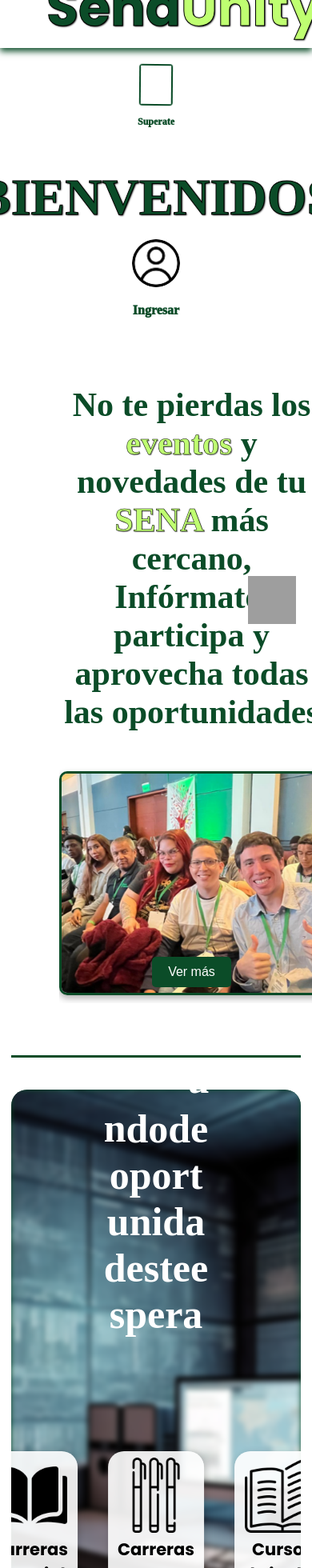
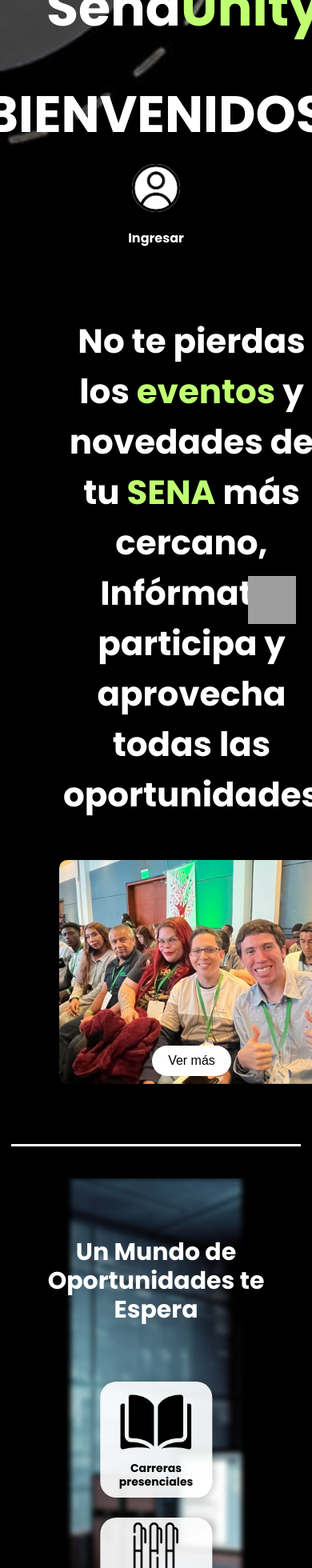
Before and after one commit to bryan2203/SenaUnity, a React (Vite) app: page / in a window 390 px wide. Shown: the part 40-2000 px from the top of the page at 80% size. Built offline with nearby package versions, Linux system fonts and the light colour scheme; grey boxes are pictures that could not be loaded.

Commit message:
editando las margenes  y los mediaqueri de la pagina

```diff
--- a/src/Layouts/Header/Header.css
+++ b/src/Layouts/Header/Header.css
@@ -3,9 +3,7 @@
   display: flex;
   justify-content: space-between;
   align-items: center;
-    /* background: linear-gradient(135deg, #a6a6a7, #2a5298); */
-    background-color:  #ffffff;
-    box-shadow: 0 4px 8px #0b4c28;
+  box-shadow: none;
   width: 100%;
   height: 100px;
   padding: 0 38px;
@@ -15,7 +13,6 @@
   left: 0; /* Lo fija al borde izquierdo */
   z-index: 1000; /* Asegura que el header esté por encima de otros elementos */
 }
-
   .LogoSena{
     height: 30px;
     margin-left: 0%;
@@ -26,13 +23,13 @@
   .centro-comercio-text {
     font-family: 'Poppins', sans-serif;
     font-size: 14px;
-    color: #0B4C28;
+    color: #ffffff;
     font-weight: 500;
     line-height: 1.2;
     margin-left: 10px;
     display: inline-block;
-    -webkit-text-stroke: 0.2px black;
-    text-shadow: 0.2px 0.2px 0px black;
+    -webkit-text-stroke: 0.2px rgb(255, 247, 247);
+    text-shadow: 0.2px 0.2px 0px rgb(255, 255, 255);
     margin-top: 1%;
   }
 
@@ -53,11 +50,9 @@
   /*  Título */
   .DivHeader h1 {
     font-size: 65px;
-    color: #0B4C28;
+    color: #ffffff;
     font-family: 'Poppins', sans-serif;
     font-weight: 1000;
-    text-shadow: 1px 1px 2px black;
-    -webkit-text-stroke: 1px black;
     padding: 5px 10px;
     border: none;
     border-radius: 0;
@@ -92,7 +87,7 @@
 
   nav ul li a {
     text-decoration: none;
-    color: rgb(0, 0, 0);
+    color: rgb(255, 255, 255);
     font-size: 21px;
     font-weight: bold;
     font-family: 'Poppins', sans-serif;
@@ -106,7 +101,7 @@
     display: block;
     width: 0;
     height: 3px;
-    background-color: rgb(0, 128, 0); /* Verde neón */
+    background-color: #bfff71; /* Verde neón */
     transition: width 0.3s ease-in-out;
     position: absolute;
     bottom: 0;
--- a/src/Layouts/InstrucFuncionarios/InstrucFuncionarios.css
+++ b/src/Layouts/InstrucFuncionarios/InstrucFuncionarios.css
@@ -1,3 +1,22 @@
+body {
+  background-image: url('../../assets/images/fondoApp.jpg');
+  background-size: cover;
+  background-repeat: no-repeat;
+  background-position: top center;
+  background-color: #ffffff; /* Un color de fondo por si hay espacio debajo de la imagen */
+  min-height: 100vh;
+  width: 100%;
+  margin: 0;
+  padding: 0;
+  overflow-x: hidden;
+}
+
+#root {
+  width: 100%;
+  max-width: 100vw;
+  overflow-x: hidden;
+}
+
 .instruc-funcionarios {
   display: flex;
   flex-direction: column;
@@ -8,15 +27,16 @@
   margin: 0 auto;
   text-align: center;
   position: relative;
-  margin-top: 4%;
+  margin-top: 3%;
   margin-bottom: 60px;
-
+  font-family: 'Poppins', sans-serif;
 }
 
 .titulo-principal {
   position: absolute;
   top: -70px;
-  color: #0B4C28;
+  color: #ffffff;
+  font-family: 'Poppins', sans-serif;
   font-size: 2.5rem;
   font-weight: bold;
   text-transform: lowercase;
@@ -37,26 +57,22 @@
 
 .tarjetas-slider {
   display: flex;
-  gap: 12.5%;
-  width: 72%;
-  transition: transform 2s cubic-bezier(0.4, 0, 0.2, 1);
+  width: 100%;
   align-items: center;
+  position: relative;
+  justify-content: space-between;
 }
 
 /* Estilos base para todas las tarjetas */
 .tarjeta {
-  flex: 1;
-  width: calc(33.33% - 6px);
-  min-width: 250px;
-  max-width: 300px;
+  width: 25%;
+  position: relative;
   border-radius: 20px;
   overflow: hidden;
-  position: relative;
   background: #f5f5f5;
   opacity: 1;
-  transition: opacity 1s ease-in-out;
   height: 350px;
-  box-shadow: 0.5px 4px 8px #0b4c28;
+  flex: 0 0 calc(25% - 20px);
 }
 
 /* Tarjeta de calificación fija */
@@ -72,7 +88,7 @@
   align-items: center;
   border-radius: 20px;
   overflow: hidden;
-  gap: 50px;
+  gap: 10px;
 }
 
 /* Agregamos el contenedor de imagen para la tarjeta de calificación */
@@ -108,16 +124,8 @@
 
 /* Animación del slider */
 .tarjetas-slider {
-  animation: slideLeft 0.5s ease;
-}
-
-@keyframes slideLeft {
-  from {
-    transform: translateX(100%);
-  }
-  to {
-    transform: translateX(0);
-  }
+  animation: none;
+  transition: none;
 }
 
 .imagen-container {
@@ -196,7 +204,7 @@
   left: 50%;
   transform: translateX(-50%);
   z-index: 2;
-  background: rgba(255, 255, 255, 0.8);
+  background: rgba(0, 0, 0, 0.8);
   backdrop-filter: blur(5px);
   border-radius: 15px;
   width: fit-content;
@@ -211,7 +219,7 @@
 }
 
 .estrella {
-  color: #ddd;
+  color: #ffffff;
   font-size: 24px;
   transition: color 0.3s ease;
 }
@@ -221,17 +229,15 @@
 }
 
 .nombre-instructor {
-  color: #0B4C28;
+  color: #000000;
   font-size: 2rem;
-  margin: 1px 0;
+  top: 84%;
   text-transform: lowercase;
   position: absolute;
   bottom: 20px;
   left: 0;
   right: 0;
-  padding: 5px;
-  -webkit-text-stroke: 0.1px rgb(255, 255, 255);
-
+  padding:px;
 }
 
 /* Responsive */
@@ -241,51 +247,75 @@
   }
 
   .tarjeta {
-    flex: 0 1 calc(50% - 20px);
+    flex: 0 0 calc(25% - 30px);
   }
 }
 
 @media (max-width: 768px) {
   .tarjeta {
-    flex: 0 1 100%;
+    flex: 0 0 calc(25% - 15px);
   }
 }
 
 /* Media queries for responsive design */
 @media screen and (max-width: 992px) {
   .tarjetas-slider {
-    gap: 5%;
-    width: 90%;
+    width: 100%;
+    justify-content: center;
+    gap: 15px;
+    top: 10%;
   }
 
   .tarjeta {
-    min-width: 200px;
-    max-width: 250px;
+    width: 30%; /* Aumentamos el ancho para 3 tarjetas */
+    flex: 0 0 calc(30% - 15px);
+  }
+
+  /* Ocultamos las tarjetas extra si hay más de 3 + la de califica */
+  .tarjeta:not(.tarjeta-califica):nth-child(n+4) {
+    display: none;
+  }
+
+  .titulo-principal {
+    top: -60px; /* Ajustamos la posición para que baje un poco */
+    margin-top: 10px; /* Agregamos margen adicional */
+  }
+
+  .titulo-oportunidades {
+    top: 25%; /* Bajamos un poco el título */
+    font-size: 40px; /* Reducimos un poco el tamaño */
+    width: 85%; /* Aseguramos que no se corte */
+  }
+
+  .oportunidades-img {
+    width: calc(100% - 150px);
+    height: calc(100% - 50px);
   }
 }
 
 @media screen and (max-width: 768px) {
-  .tarjetas-slider {
-    gap: 4%;
-    width: 95%;
-  }
-
   .tarjeta {
-    width: calc(50% - 10px); /* Adjust to show only 2 cards */
-    min-width: 180px;
-    max-width: 220px;
-  }
-
-  .tarjeta:nth-child(3) {
-    display: none; /* Hide the third card on mobile */
-  }
-
-  .instruc-funcionarios {
-    height: 350px;
+    width: 45%; /* Ajustamos para pantallas aún más pequeñas */
+    flex: 0 0 calc(45% - 10px);
   }
 
   .titulo-principal {
-    font-size: 2rem;
+    top: -55px;
+    margin-top: 20px;
+    font-size: 2rem; /* Reducimos un poco el tamaño para pantallas más pequeñas */
+    text-align: center;
+  }
+
+  .titulo-oportunidades {
+    top: 30%; /* Bajamos más en pantallas más pequeñas */
+    font-size: 35px;
+    width: 90%;
+    padding: 5px 10px;
+  }
+
+  .oportunidades-img {
+    width: calc(100% - 150px);
+    height: calc(100% - 50px);
   }
 }
 
@@ -295,8 +325,165 @@
   }
 
   .tarjeta {
-    min-width: 150px;
-    max-width: 180px;
-    height: 300px;
+    flex: 0 0 calc(25% - 10px);
+  }
+
+  .titulo-oportunidades {
+    top: 35%;
+    font-size: 30px;
+    width: 95%;
+  }
+
+  .oportunidades-img {
+    width: calc(100% - 150px);
+    height: calc(100% - 50px);
   }
 }
+
+.titulo-oportunidades {
+  position: absolute;
+  top: 16%;
+  left: 50%;
+  transform: translate(-50%, -50%);
+  color: white;
+  font-size: 45px;
+  font-family: 'Poppins', sans-serif;
+  width: 90%;
+  text-align: center;
+  word-wrap: break-word;
+  line-height: 1.2;
+}
+
+.opcion {
+  width: calc(25% - 20px);
+  min-width: 100px;
+  padding: 6px;
+}
+
+.opcion img {
+  width: 70%;
+  height: auto;
+}
+
+.opcion p {
+  font-size: 16px;
+  text-align: center;
+  padding: 5px;
+  margin: 0;
+  width: 100%;
+  word-wrap: break-word;
+  overflow-wrap: break-word;
+  line-height: 1.2;
+}
+
+/* Media queries para ajustar tamaños en pantallas más pequeñas */
+@media screen and (max-width: 992px) {
+  .opcion {
+    width: calc(25% - 15px);
+    min-width: 90px;
+  }
+
+  .opcion p {
+    font-size: 14px;
+  }
+}
+
+@media screen and (max-width: 768px) {
+  .opcion {
+    width: calc(25% - 10px);
+    min-width: 80px;
+  }
+
+  .opcion p {
+    font-size: 12px;
+  }
+}
+
+@media screen and (max-width: 480px) {
+  .opcion {
+    width: calc(25% - 8px);
+    min-width: 70px;
+  }
+
+  .opcion p {
+    font-size: 11px;
+  }
+}
+
+.oportunidades-img {
+  width: calc(100% - 150px); /* Reducimos 150px del ancho */
+  height: calc(100% - 50px); /* Reducimos 50px del alto */
+  object-fit: cover;
+  position: absolute;
+  top: 0;
+  left: 50%; /* Centramos la imagen */
+  transform: translateX(-50%); /* Aseguramos que esté centrada */
+}
+
+/* Estilos normales */
+.opciones-container {
+  position: absolute;
+  bottom: 26%;
+  left: 50%;
+  transform: translateX(-50%);
+  display: flex;
+  justify-content: center;
+  gap: 15%;
+  width: 70%;
+  z-index: 2;
+}
+
+/* Primer breakpoint para tablets pequeñas */
+@media screen and (max-width: 768px) {
+  .opciones-container {
+    width: 80%;
+    gap: 10%;
+  }
+}
+
+/* Breakpoint específico para celulares */
+@media screen and (max-width: 576px) {
+  .opciones-container {
+    flex-direction: column;
+    bottom: 15%;
+    gap: 25px;
+    width: 50%;
+  }
+
+  .opcion {
+    width: 140px;
+    margin: 0 auto;
+  }
+
+  .opcion p {
+    font-size: 14px;
+  }
+}
+
+/* Celulares muy pequeños */
+@media screen and (max-width: 360px) {
+  .opciones-container {
+    bottom: 10%;
+    gap: 20px;
+  }
+
+  .opcion {
+    width: 120px;
+  }
+}
+
+@media screen and (max-width: 768px) {
+  .titulo-oportunidades {
+    font-size: 35px;
+    width: 95%;
+    top: 20%;
+  }
+}
+
+@media screen and (max-width: 576px) {
+  .titulo-oportunidades {
+    font-size: 30px;
+    width: 90%;
+    top: 15%;
+  }
+}
--- a/src/Layouts/NuestrasSedes/NuestrasSedes.css
+++ b/src/Layouts/NuestrasSedes/NuestrasSedes.css
@@ -8,34 +8,15 @@
   margin-bottom: 50px;
 }
 
-/* Línea divisoria */
-.divider {
-  width: 93%;
-  height: 3px;
-  background-color: #0B4C28;
-  margin: 40px auto;
-  border: none;
-}
-
 /* Título principal */
 .titulo-sedes {
   position: absolute;
   top: 10%;
   right: 5%;
-  color: white;
+  color: rgb(255, 255, 255);
   font-size: 2.5rem;
-  font-weight: bold;
-  text-transform: lowercase;
   z-index: 2;
-}
-
-.titulo-sedes::before {
-  content: '';
-  width: 50px;
-  height: 2px;
-  background-color: white;
-  margin-right: 10px;
-  display: inline-block;
+  font-family: 'Poppins', sans-serif;
 }
 
 /* Contenedor principal de las sedes */
@@ -68,28 +49,24 @@
 .sede-card {
   position: absolute;
   z-index: 2;
-  background: rgba(149, 149, 149, 0.9);
+  background: rgba(137, 137, 137, 0.9);
   padding: 15px 25px;
   border-radius: 35px;
   width: 45%;
-  backdrop-filter: blur(5px);
-  height: 150px;
-  visibility: visible !important;
-  overflow: hidden;
-  transform: translateX(-300%);
-  opacity: 0;
-  transition: transform 0.7s ease-out, opacity 0.7s ease-out;
+  height: auto;
+  min-height: 150px;
+  transform: translateX(-200%); /* Posición inicial más alejada */
 }
 
+/* Cuando se active la animación */
 .sede-card.aos-animate {
   transform: translateX(0);
-  opacity: 1;
+  transition: transform 0.7s ease-out;
 }
 
-/* Aseguramos que vuelvan a su posición inicial cuando no están visibles */
+/* Posición inicial cuando no está animado */
 .sede-card:not(.aos-animate) {
-  transform: translateX(-300%) !important;
-  opacity: 0 !important;
+  transform: translateX(-500%) !important; /* Mucho más a la izquierda */
 }
 
 .sede-galan {
@@ -110,25 +87,24 @@
 /* Estilos del título de la sede */
 .sede-titulo {
   color: #BFFF71;
-  font-size: 1.8rem;
+  font-size: 1.4rem;
   margin-bottom: 10px;
-  font-weight: bold;
-  font-style: italic;
+  font-family: 'Poppins', sans-serif;
+  line-height: 1.2;
 }
 
-/* Estilos de la dirección */
-.sede-direccion {
+/* Estilos de la dirección y teléfono */
+.sede-direccion,
+.sede-telefono {
   color: #333;
-  margin: 8px 0;
-  font-size: 0.9rem;
+  margin: 6px 0;
+  font-size: 0.85rem;
+  font-family: 'Poppins', sans-serif;
+  line-height: 1.3;
 }
 
-/* Estilos del teléfono */
 .sede-telefono {
-  color: #333;
-  margin: 8px 0;
-  font-size: 0.9rem;
-  font-weight: bold;
+  font-weight: normal;
 }
 
 /* Responsive */
@@ -149,12 +125,4 @@
     max-width: 300px;
     margin: 20px auto;
   }
-
-  .sede-card:nth-child(1),
-  .sede-card:nth-child(2) {
-    top: auto;
-    left: auto;
-    right: auto;
-    bottom: auto;
-  }
 }
--- a/src/Layouts/SectionHome/SectionHome.css
+++ b/src/Layouts/SectionHome/SectionHome.css
@@ -12,7 +12,7 @@
 }
 
 .divh1TextHome h1 {
-    color: #0B4C28;
+    color: #ffffff;
     font-weight: bold;
     font-size: 30%;
     font-family: 'Times New Roman', serif;
@@ -22,13 +22,11 @@
 
 .divh1TextHome h1 span.spanTxt {
     color: #BFFF71;
-    -webkit-text-stroke: 0.5px black;
-    text-shadow: 1px 1px 1px rgba(0, 0, 0, 0.5);
 }
 
 .h1Bienvenidos{
     font-size: 45px;
-    color: #0B4C28;
+    color: #ffffff;
     font-weight: 1000;
 }
 .divimgUsuario {
@@ -45,14 +43,3 @@
     object-fit: cover;
     object-position: center;
 }
-
-.buttonIngrsar{
-    height: 90px;
-    display: flex;
-    flex-direction: column;
-    color: #0B4C28;
-    font-weight: 1000;
-    border: none;
-    background-color:  #F4FFF2;
-       font-family: 'Poppins', sans-serif;
-}
--- a/src/Pages/Home/Home.css
+++ b/src/Pages/Home/Home.css
@@ -38,10 +38,8 @@
   .h1Bienvenidos {
     font-size: 4rem;
     font-weight: bold;
-    color: #0B4C28;
-    text-shadow: 1px 1px 2px black;
-    -webkit-text-stroke: 1px black;
-    font-family: 'Times New Roman', serif;
+    color: #ffffff;
+    font-family: 'Poppins', sans-serif;
     margin: 0; /* Removemos márgenes por defecto */
   }
 
@@ -51,16 +49,16 @@
   }
 
   .divh1TextHome h1 {
-    color: #0B4C28;
+    color: #ffffff;
     font-weight: bold;
     font-size: 42px;
-    font-family: 'Times New Roman', serif;
+    font-family: 'Poppins', sans-serif;
     position: relative;
     transition: color 0.3s ease-in-out;
   }
 
   .spanTxt {
-    color: #0B4C28;
+    color: #ffffff;
     font-weight: bold;
   }
 
@@ -82,21 +80,20 @@
   }
 
   .ingresar-text {
-    color: #0B4C28;
+    color: #ffffff;
     font-weight: 1000;
     font-size: 16px;
-    font-family: 'Times New Roman', serif;
+    font-family: 'Poppins', sans-serif;
     transition: color 0.3s ease, text-shadow 0.3s ease, -webkit-text-stroke 0.3s ease, transform 0.3s ease;
   }
 
   .button-ingresar:hover .ingresar-text {
     color: #bfff71;
-    -webkit-text-stroke: 0.5px black;
-    text-shadow: 1px 1px 2px rgba(0, 0, 0, 0.5);
     transform: scale(1.08);
   }
 
   .button-ingresar img {
+    background-color: rgb(255, 255, 255);
     width: 60px;
     height: 60px;
     margin-bottom: 20px;
@@ -106,43 +103,15 @@
 
   .button-ingresar:hover img {
     transform: scale(1.05);
-    box-shadow: 0 0 0 1px black;
-  }
-
-  .book-animation {
-    display: flex;
-    flex-direction: column;
-    align-items: center;
-    gap: 5px;
+    box-shadow: 0 0 0 1px #bfff71;
   }
 
   .superate-text {
     margin-top: 65px;
     font-weight: 1000;
-    color: #0B4C28;
+    color: #ffffff;
     font-size: 16px;
     font-family: 'Times New Roman', serif;
-  }
-
-  .book {
-    position: absolute;
-    width: 42px;
-    height: 52px;
-    background-color: #0B4C28;
-    border-radius: 4px;
-    transform-origin: center;
-    animation: bookRotate 3s infinite linear;
-  }
-
-  .book-page {
-    position: absolute;
-    width: 38px;
-    height: 48px;
-    background-color: white;
-    left: 2px;
-    top: 2px;
-    animation: pageFlip 3s infinite linear;
-    transform-origin: left;
   }
 
   @keyframes bookRotate {
@@ -219,11 +188,6 @@
       margin-left: 0;
     }
 
-    .book-animation {
-      margin-left: 0;
-      margin-bottom: 35px; /* Aumentado para dar espacio al texto Superate */
-    }
-
     .superate-text {
       margin-top: 65px;
       font-size: 12px;
--- a/src/Pages/Home/Home.jsx
+++ b/src/Pages/Home/Home.jsx
@@ -14,12 +14,6 @@
       <link href="https://fonts.googleapis.com/css2?family=Poppins:wght@400;700;1000&display=swap" rel="stylesheet" />
       <Header />
       <div className="top-section">
-        <div className="book-animation">
-          <div className="book">
-            <div className="book-page"></div>
-          </div>
-          <p className="superate-text">Superate</p>
-        </div>
         <h1 className="h1Bienvenidos">BIENVENIDOS</h1>
         <button className="button-ingresar">
           <div className="ingresar-wrapper">
--- a/src/Pages/Slider/Slider.css
+++ b/src/Pages/Slider/Slider.css
@@ -8,19 +8,6 @@
   height: auto;
   padding: 20px 0;
   align-self: flex-start;
-}
-
-.slider-background {
-  background: rgb(11, 76, 40);
-  height: 230px;
-  position: absolute;
-  width: 100%;
-  top: 50%;
-  left: 50%;
-  transform: translate(-50%, -50%);
-  z-index: 1;
-  border-radius: 15px;
-  max-width: 510px;
 }
 
 .slider {
@@ -38,7 +25,6 @@
 .image-container {
   width: 450px;
   height: 280px;
-  border: 3px solid rgb(11, 76, 40);
   border-radius: 10px;
   overflow: hidden;
   position: relative;
@@ -50,19 +36,6 @@
   height: 100%;
   object-fit: cover;
   display: block;
-}
-
-.slider-loading {
-  display: flex;
-  align-items: center;
-  justify-content: center;
-  width: 450px;
-  height: 280px;
-  color: white;
-  background-color: rgba(0, 0, 0, 0.1);
-  border-radius: 10px;
-  border: 3px solid #0B4C28;
-  box-shadow: 0 4px 8px rgba(0, 0, 0, 0.3);
 }
 
 /* Animación para entrada desde la derecha */
@@ -113,13 +86,13 @@
 .slider-button {
   position: absolute;
   bottom: 20px;
-  background-color: rgb(11, 76, 40); /* Verde oscuro */
-  color: white;
+  background-color: rgb(255, 255, 255); /* Verde oscuro */
+  color: rgb(0, 0, 0);
   border: none;
   padding: 10px 20px;
   font-size: 16px;
   cursor: pointer;
-  border-radius: 5px;
+  border-radius: 50px;
   z-index: 3;
 }
 .slider-button:hover {
@@ -138,7 +111,7 @@
 }
 
 .prev:hover, .next:hover {
-  background: rgba(0, 0, 0, 0.8);
+  background: rgb(191, 255, 113);
 }
 
 /* Ajustes para pantallas pequeñas */
--- a/src/Pages/Slider/Slider.jsx
+++ b/src/Pages/Slider/Slider.jsx
@@ -66,7 +66,6 @@
 
   return (
     <div className="slider-container">
-      <div className="slider-background"></div>
       <div className="slider">
         {imagesLoaded ? (
           <div className="image-container">
--- a/src/components/Oportunidades/Oportunidades.css
+++ b/src/components/Oportunidades/Oportunidades.css
@@ -4,7 +4,6 @@
     align-items: center;
     justify-content: center;
     text-align: center;
-    background: #0B4C28;
     padding: 40px 20px;
     border-radius: 20px;
     color: white;
@@ -33,7 +32,7 @@
     transform: translate(-50%, -50%);
     color: white;
     font-size: 50px;
-    font-family: 'Times New Roman', serif;
+    font-family: 'Poppins', sans-serif;
     font-weight: bold;
     text-align: center;
     padding: 10px 20px;
@@ -111,7 +110,7 @@
   .divider {
     width: 93%;
     height: 3px;
-    background-color: #0B4C28;
+    background-color: #ffffff;
     margin: 15px auto;
     border: none;
     transform: none;
--- a/src/components/Oportunidades/Oportunidades.jsx
+++ b/src/components/Oportunidades/Oportunidades.jsx
@@ -11,11 +11,7 @@
       <div className="oportunidades-container">
 
         <h2 className="titulo-oportunidades">
-          {titulo.split('').map((letra, index) => (
-            <span key={index} style={{ animationDelay: `${index * 0.1}s` }}>
-              {letra}
-            </span>
-          ))}
+          Un Mundo de{'\n'}Oportunidades{'\n'}te Espera
         </h2>
         <img src="/imagenes/oportunidades.png" alt="Oportunidades" className="oportunidades-img" />
 
```
Also changed, not shown: src/Layouts/InstrucFuncionarios/InstrucFuncionarios.jsx (+4 -6 lines), src/Layouts/NuestrasSedes/NuestrasSedes.jsx (+4 -38 lines), src/assets/images/fondoApp.jpg (added). Lines whose indentation alone changed are shown as unchanged.
